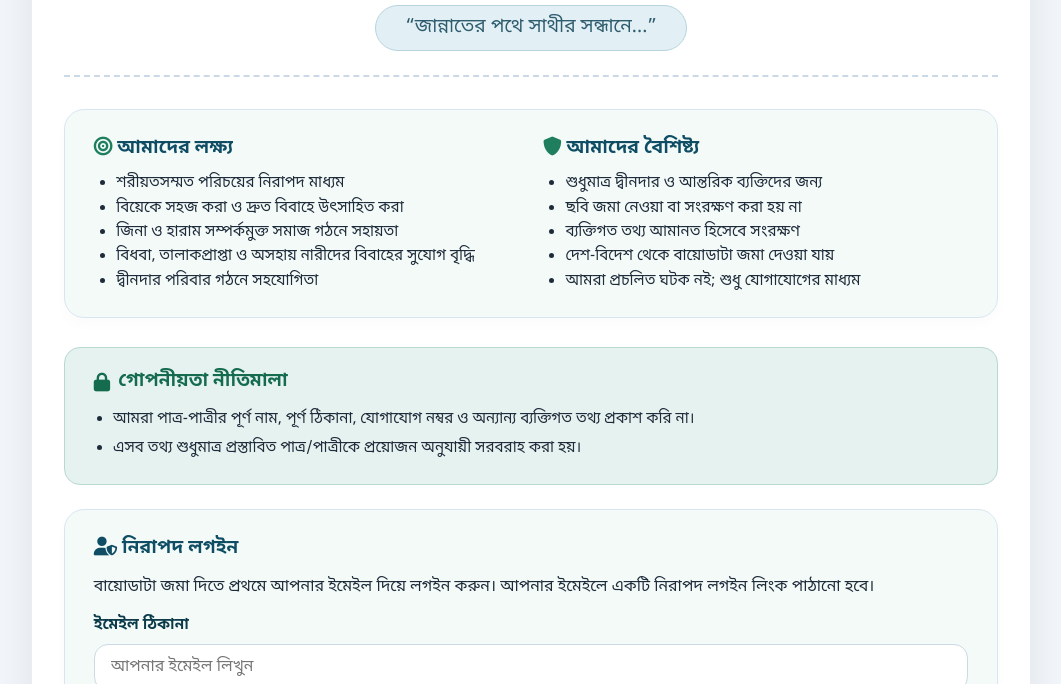
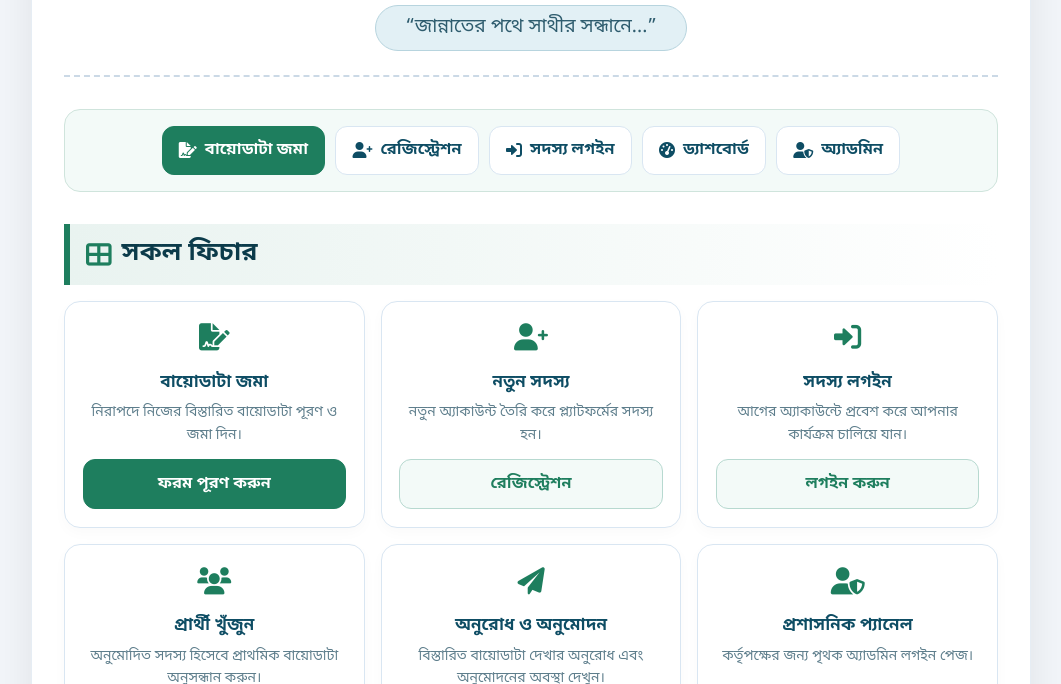
Before and after one commit to Rofiqehayat2026/bibah-Register, a plain HTML site: page index.html in a window 1280 px wide. Shown: the part 116-800 px from the top of the page, without its empty margins (109-1170 px from the left). Drawn offline with nearby package versions, Linux system fonts and the light colour scheme.

Commit message:
Update index.html

```diff
--- a/index.html
+++ b/index.html
@@ -272,6 +272,39 @@
             padding-left: 1.2rem;
         }
         .privacy-box li { margin-bottom: 0.3rem; }
+
+        /* প্রধান নেভিগেশন ও ফিচার শর্টকাট */
+        .main-nav {
+            display:flex; flex-wrap:wrap; justify-content:center; gap:.65rem;
+            margin:0 0 1.5rem; padding:1rem; background:#f3faf8;
+            border:1px solid #cfe4dc; border-radius:16px;
+        }
+        .main-nav a, .feature-link {
+            display:inline-flex; align-items:center; justify-content:center;
+            gap:.5rem; text-decoration:none; font-weight:600;
+            border-radius:12px; padding:.7rem 1rem; transition:.2s;
+        }
+        .main-nav a { color:#0e4d64; background:#fff; border:1px solid #d9e6f2; }
+        .main-nav a:hover, .feature-link:hover { transform:translateY(-2px); box-shadow:0 5px 14px rgba(14,77,100,.12); }
+        .main-nav a.primary, .feature-link.primary { color:#fff; background:#1e7e5e; border-color:#1e7e5e; }
+        .feature-hub { margin:0 0 1.8rem; }
+        .feature-grid { display:grid; grid-template-columns:repeat(3,minmax(0,1fr)); gap:1rem; }
+        .feature-card {
+            background:#fff; border:1px solid #d9e6f2; border-radius:16px;
+            padding:1.1rem; text-align:center; box-shadow:0 5px 14px rgba(0,0,0,.025);
+        }
+        .feature-card .feature-icon { font-size:1.7rem; color:#1e7e5e; margin-bottom:.45rem; }
+        .feature-card h3 { color:#0e4d64; font-size:1.05rem; margin-bottom:.35rem; }
+        .feature-card p { color:#5e7e8c; font-size:.88rem; min-height:2.8em; margin-bottom:.75rem; }
+        .feature-link { color:#1e7e5e; border:1px solid #b7d9d0; background:#f3faf8; width:100%; }
+        #biodataForm { scroll-margin-top:1rem; }
+        @media(max-width:760px) { .feature-grid { grid-template-columns:1fr 1fr; } }
+        @media(max-width:520px) {
+            .main-nav { padding:.7rem; }
+            .main-nav a { flex:1 1 42%; font-size:.88rem; }
+            .feature-grid { grid-template-columns:1fr; }
+        }
+
     </style>
 </head>
 <body>
@@ -280,6 +313,56 @@
             <h1>রফিকে হায়াত <i class="fas fa-heart"></i></h1>
             <div class="slogan">“জান্নাতের পথে সাথীর সন্ধানে...”</div>
         </div>
+
+        <nav class="main-nav" aria-label="প্রধান মেনু">
+            <a class="primary" href="#biodataForm"><i class="fas fa-file-signature"></i> বায়োডাটা জমা</a>
+            <a href="register.html"><i class="fas fa-user-plus"></i> রেজিস্ট্রেশন</a>
+            <a href="login.html"><i class="fas fa-sign-in-alt"></i> সদস্য লগইন</a>
+            <a href="dashboard.html"><i class="fas fa-tachometer-alt"></i> ড্যাশবোর্ড</a>
+            <a href="admin-login.html"><i class="fas fa-user-shield"></i> অ্যাডমিন</a>
+        </nav>
+
+        <section class="feature-hub" aria-label="ওয়েবসাইটের ফিচারসমূহ">
+            <h2 class="section-title"><i class="fas fa-th-large"></i> সকল ফিচার</h2>
+            <div class="feature-grid">
+                <div class="feature-card">
+                    <div class="feature-icon"><i class="fas fa-file-signature"></i></div>
+                    <h3>বায়োডাটা জমা</h3>
+                    <p>নিরাপদে নিজের বিস্তারিত বায়োডাটা পূরণ ও জমা দিন।</p>
+                    <a class="feature-link primary" href="#biodataForm">ফরম পূরণ করুন</a>
+                </div>
+                <div class="feature-card">
+                    <div class="feature-icon"><i class="fas fa-user-plus"></i></div>
+                    <h3>নতুন সদস্য</h3>
+                    <p>নতুন অ্যাকাউন্ট তৈরি করে প্ল্যাটফর্মের সদস্য হন।</p>
+                    <a class="feature-link" href="register.html">রেজিস্ট্রেশন</a>
+                </div>
+                <div class="feature-card">
+                    <div class="feature-icon"><i class="fas fa-sign-in-alt"></i></div>
+                    <h3>সদস্য লগইন</h3>
+                    <p>আগের অ্যাকাউন্টে প্রবেশ করে আপনার কার্যক্রম চালিয়ে যান।</p>
+                    <a class="feature-link" href="login.html">লগইন করুন</a>
+                </div>
+                <div class="feature-card">
+                    <div class="feature-icon"><i class="fas fa-users"></i></div>
+                    <h3>প্রার্থী খুঁজুন</h3>
+                    <p>অনুমোদিত সদস্য হিসেবে প্রাথমিক বায়োডাটা অনুসন্ধান করুন।</p>
+                    <a class="feature-link" href="dashboard.html">ড্যাশবোর্ডে যান</a>
+                </div>
+                <div class="feature-card">
+                    <div class="feature-icon"><i class="fas fa-paper-plane"></i></div>
+                    <h3>অনুরোধ ও অনুমোদন</h3>
+                    <p>বিস্তারিত বায়োডাটা দেখার অনুরোধ এবং অনুমোদনের অবস্থা দেখুন।</p>
+                    <a class="feature-link" href="dashboard.html">আমার অনুরোধ</a>
+                </div>
+                <div class="feature-card">
+                    <div class="feature-icon"><i class="fas fa-user-shield"></i></div>
+                    <h3>প্রশাসনিক প্যানেল</h3>
+                    <p>কর্তৃপক্ষের জন্য পৃথক অ্যাডমিন লগইন পেজ।</p>
+                    <a class="feature-link" href="admin-login.html">অ্যাডমিন লগইন</a>
+                </div>
+            </div>
+        </section>
 
         <div class="card" style="background: #f3faf8;">
             <div style="display: flex; flex-wrap: wrap; gap: 1.5rem; align-items: center;">
```
